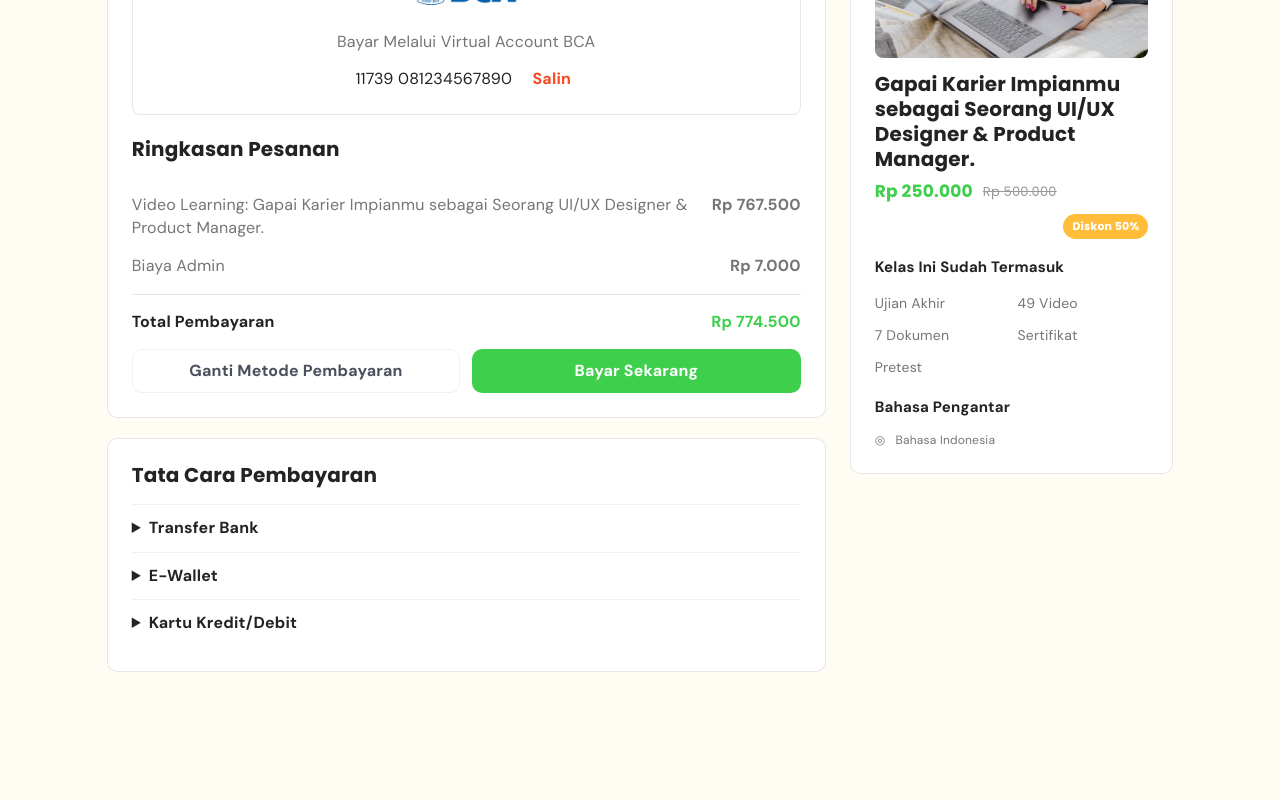
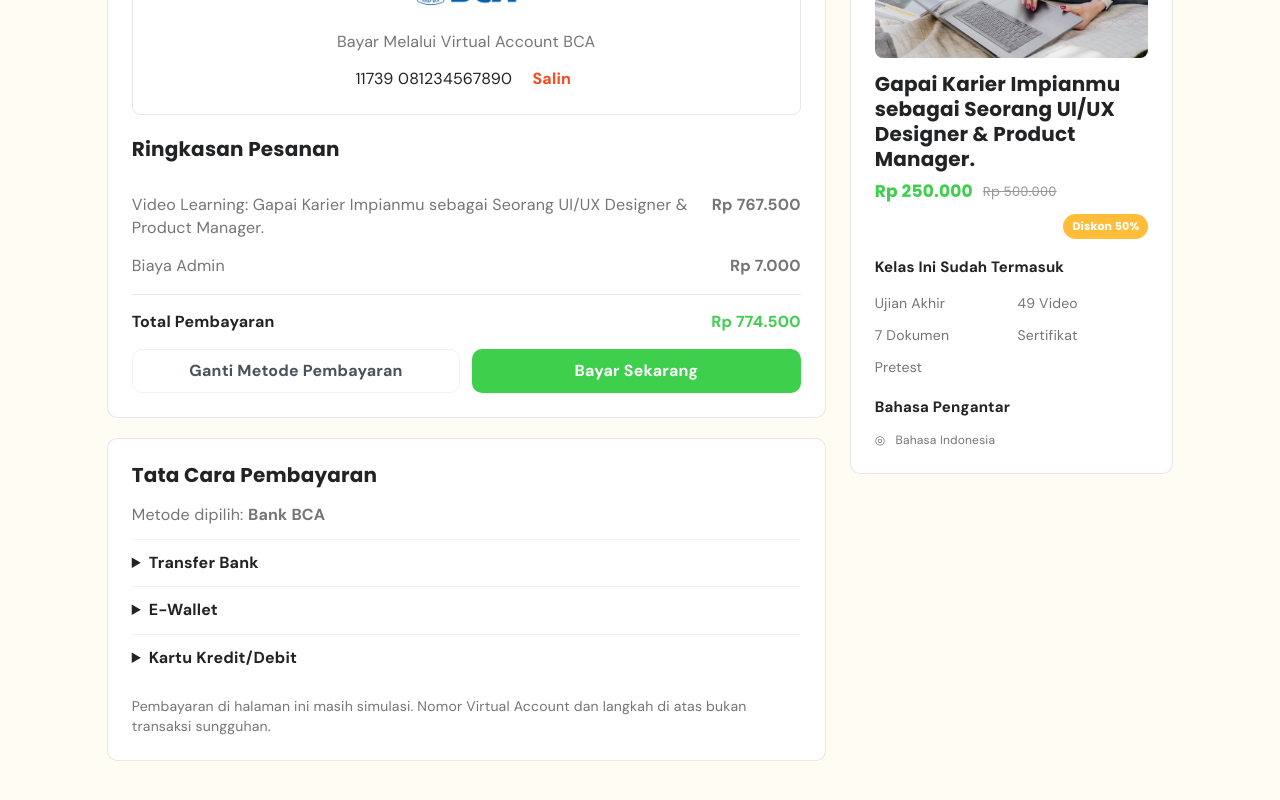
Before and after one commit to lamzzz11/Mission-5-FE-Intermediate-1, a React (Vite) app: page /checkout/1/pay in a window 1280 px wide. Shown: the part 288-1088 px from the top of the page. Before the commit the page ends 1024 px from the top, so only its background shows below. Built offline with nearby package versions, Linux system fonts and the light colour scheme.

Commit message:
Make payment instructions method-specific

```diff
--- a/src/pages/checkout.jsx
+++ b/src/pages/checkout.jsx
@@ -20,25 +20,31 @@ const SUBTOTAL = 767500
 const ADMIN_FEE = 7000
 const TOTAL = SUBTOTAL + ADMIN_FEE
 const PRODUCT_TITLE = 'Gapai Karier Impianmu sebagai Seorang UI/UX Designer & Product Manager.'
-const paymentInstructions = {
-  'Transfer Bank': [
-    'Buka aplikasi mobile banking atau ATM bank yang kamu pilih.',
-    'Pilih menu Transfer, lalu Virtual Account.',
-    'Masukkan nomor Virtual Account yang tertera pada halaman ini.',
-    'Cek nama penerima dan total pembayaran, lalu konfirmasi.',
-  ],
-  'E-Wallet': [
-    'Buka aplikasi e-wallet yang kamu pilih.',
-    'Pilih menu Bayar atau Pay.',
-    'Periksa nama merchant dan total pembayaran.',
-    'Konfirmasi pembayaran melalui aplikasi e-wallet.',
-  ],
-  'Kartu Kredit/Debit': [
-    'Siapkan kartu Mastercard, Visa, atau JCB yang akan digunakan.',
-    'Lanjutkan pembayaran dan isi data kartu pada halaman pembayaran.',
-    'Periksa total pembayaran sebelum melanjutkan.',
+const getPaymentInstructions = (group, method) => {
+  if (group === 'Transfer Bank') {
+    const bank = method.startsWith('Bank ') ? method.slice(5) : 'yang kamu pilih'
+    return [
+      `Buka aplikasi mobile banking atau ATM ${bank}.`,
+      `Pilih menu transfer Virtual Account ${bank}.`,
+      'Masukkan nomor Virtual Account yang ditampilkan di atas.',
+      `Pastikan nama penerima dan total ${rupiah(TOTAL)} sesuai sebelum konfirmasi.`,
+    ]
+  }
+  if (group === 'E-Wallet') {
+    const wallet = methods['E-Wallet'].includes(method) ? method : 'e-wallet yang kamu pilih'
+    return [
+      `Buka aplikasi ${wallet}.`,
+      'Pilih pembayaran untuk merchant atau kode bayar yang diberikan saat checkout.',
+      `Pastikan total pembayaran ${rupiah(TOTAL)} sesuai sebelum menyetujui.`,
+      'Ikuti konfirmasi yang muncul di aplikasi e-wallet.',
+    ]
+  }
+  return [
+    'Siapkan kartu Mastercard, Visa, atau JCB.',
+    'Masukkan data kartu hanya pada halaman pembayaran resmi yang aman.',
+    `Periksa total pembayaran ${rupiah(TOTAL)} sebelum melanjutkan.`,
     'Selesaikan verifikasi dari bank jika diminta.',
-  ],
+  ]
 }
 const methods = {
   'Transfer Bank': ['Bank BCA', 'Bank BNI', 'Bank BRI', 'Bank Mandiri'],
@@ -187,7 +193,9 @@ export default function Checkout() {
           </section>
           <section className="content-panel">
             <h2>Tata Cara Pembayaran</h2>
-            {Object.keys(methods).map((group) => <details className="payment-help" key={group}><summary>{group}</summary><ol>{paymentInstructions[group].map((step) => <li key={step}>{step}</li>)}</ol></details>)}
+            <p className="payment-help__selected">Metode dipilih: <strong>{method}</strong></p>
+            {Object.keys(methods).map((group) => <details className="payment-help" key={group}><summary>{group}</summary><ol>{getPaymentInstructions(group, method).map((step) => <li key={step}>{step}</li>)}</ol></details>)}
+            <p className="payment-help__notice">Pembayaran di halaman ini masih simulasi. Nomor Virtual Account dan langkah di atas bukan transaksi sungguhan.</p>
           </section>
         </> : isChanging ? <>
           <section className="content-panel">
--- a/src/styles/global.css
+++ b/src/styles/global.css
@@ -1355,6 +1355,16 @@ ul {
   font-weight: 700;
 }
 
+.payment-help__selected {
+  margin: 12px 0;
+}
+
+.payment-help__notice {
+  margin-top: 16px;
+  color: var(--color-text-secondary);
+  font-size: 0.875rem;
+}
+
 .payment-help ol {
   display: grid;
   gap: 8px;
```
